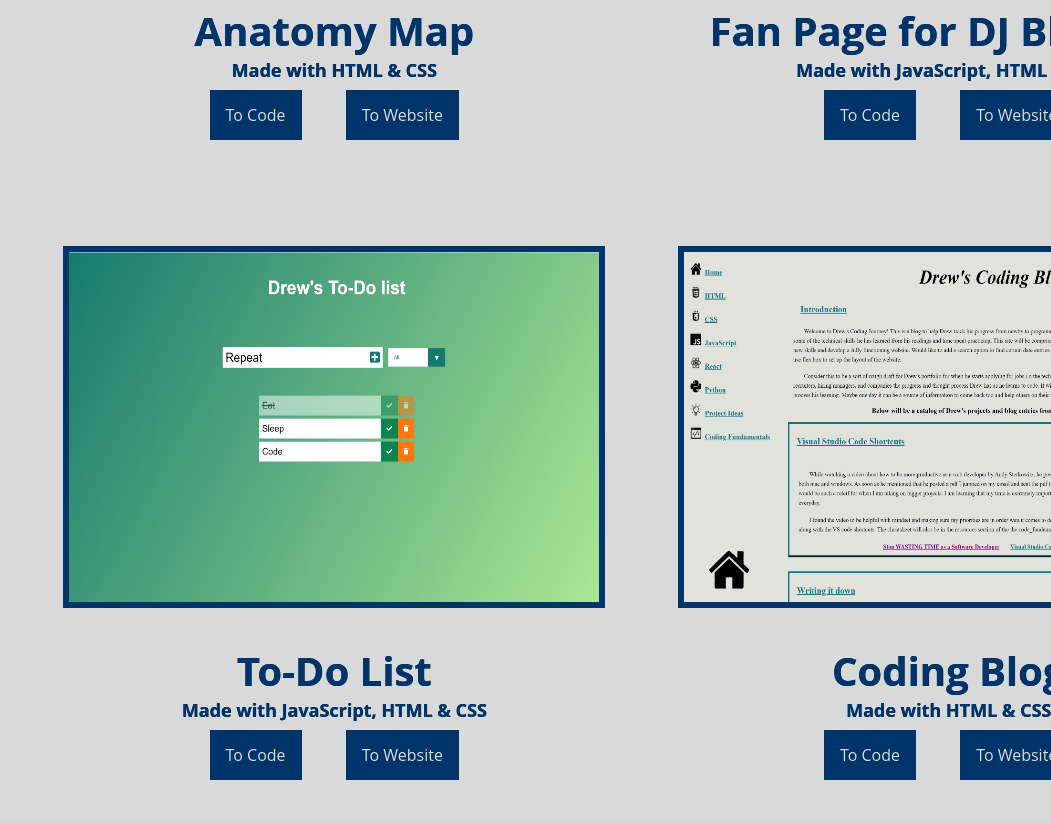
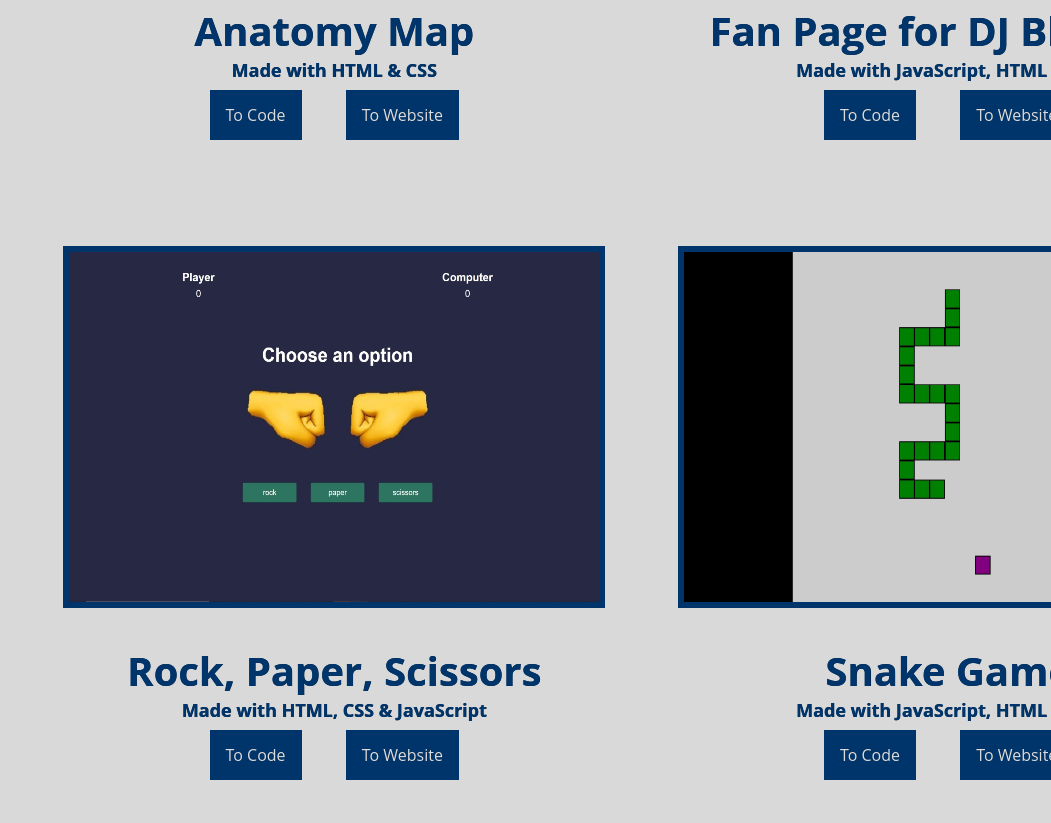
Before and after one commit to ACring17/Project-Porftolio, a plain HTML site: page index.html in a window 1280 px wide. Shown: the part 4620-5443 px from the top of the page, without its empty margins (229-1280 px from the left). Drawn offline with Linux system fonts and the light colour scheme.

Commit message:
Update index.html
Removed two projects that seemed sloppy and did not showcase current skill set.

```diff
--- a/index.html
+++ b/index.html
@@ -108,28 +108,6 @@
             </div>
 
             <div class="project-container">
-                <a href="https://acring17.github.io/To-Do-List/" target="_blank"><img src="images/project-to-do-list.jpeg" width="530" height="350" class="image" /></a>
-                <h1>To-Do List</h1>
-                <h2>Made with JavaScript, HTML & CSS</h2>
-                <br/>
-                <ul>
-                    <li><a href="https://github.com/ACring17/To-Do-List" target="_blank">To Code</a></li>
-                    <li><a href="https://acring17.github.io/To-Do-List/" target="_blank"> To Website</a></li>
-                </ul>
-            </div>
-
-            <div class="project-container">
-                <a href="https://acring17.github.io/Blog-Website/" target="_blank"><img src="images/project-blog.jpg" width="530" height="350" class="image" /></a>
-                <h1>Coding Blog</h1>
-                <h2>Made with HTML & CSS</h2>
-                <br/>
-                <ul>
-                    <li><a href="https://github.com/ACring17/Blog-Website" target="_blank">To Code</a></li>
-                    <li><a href="https://acring17.github.io/Blog-Website/" target="_blank"> To Website</a></li>
-                </ul>
-            </div>
-
-            <div class="project-container">
                 <a href="https://acring17.github.io/Rock-Paper-Scissors/" target="_blank"><img src="images/project-rock-paper-scissors.jpeg" width="530" height="350" class="image" /></a>
                 <h1>Rock, Paper, Scissors</h1>
                 <h2>Made with HTML, CSS & JavaScript</h2>
```
